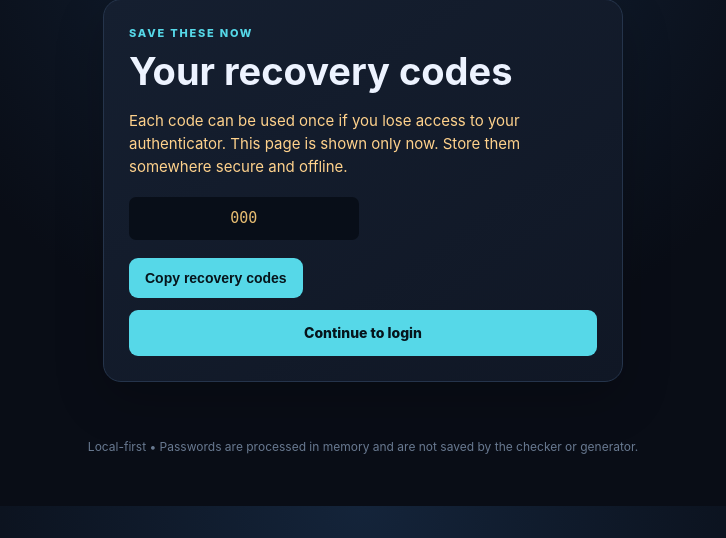
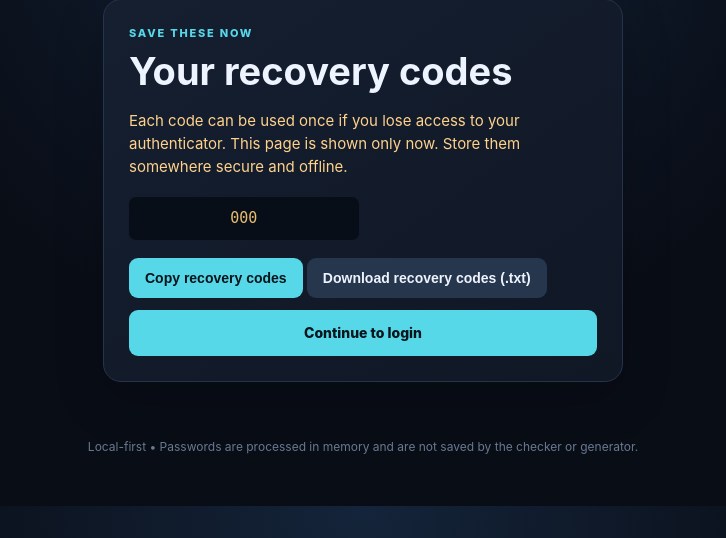
Before and after one commit to shaikhumaid1/Password-security-suite, a Flask app: template templates/recovery.html in a window 1280 px wide. Shown: the part 131-669 px from the top of the page, without its empty margins (277-1003 px from the left). Run offline with Flask 3, Linux system fonts and the light colour scheme; the template is opened without the code that fills it: most values are stand-ins (such as "Sample title", 1, 10 or a date in 2020).

Commit message:
Add local recovery-code text download

```diff
--- a/templates/recovery.html
+++ b/templates/recovery.html
@@ -5,6 +5,7 @@
   <p class="warning-text">{{ message|default("Each code can be used once if you lose access to your authenticator. This page is shown only now. Store them somewhere secure and offline.") }}</p>
   <div class="codes">{% for code in recovery %}<code>{{ code }}</code>{% endfor %}</div>
   <button type="button" onclick="navigator.clipboard.writeText({{ recovery|tojson }}.join('\\n'))">Copy recovery codes</button>
+  <button type="button" class="secondary" onclick="const blob=new Blob([{{ recovery|tojson }}.join('\\n')+'\\n'],{type:'text/plain'});const a=document.createElement('a');a.href=URL.createObjectURL(blob);a.download='password-suite-recovery-codes.txt';a.click();URL.revokeObjectURL(a.href)">Download recovery codes (.txt)</button>
   <a class="button-link" href="{{ url_for('login') }}">Continue to login</a>
 </section>
 {% endblock %}
```
